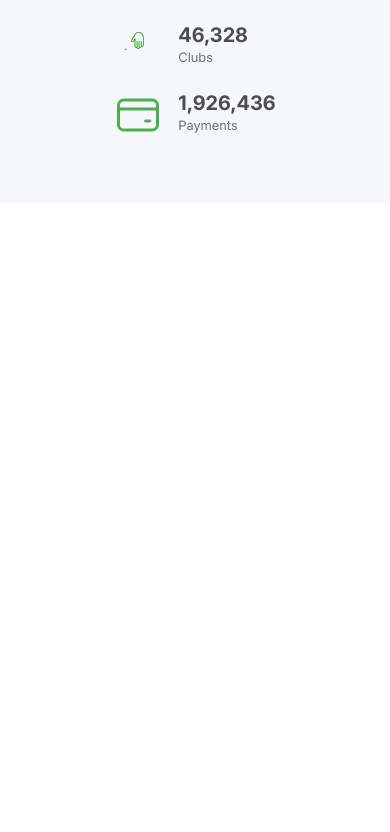
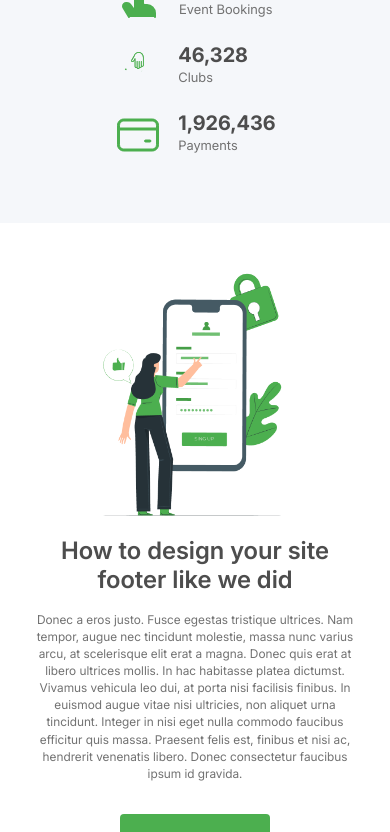
Before and after one commit to Khetag7/Nexcent, a Vue app in the folder nexcent-project/: page / in a window 390 px wide. Shown: the part 2761-3593 px from the top of the page. Before the commit the page ends 3012 px from the top, so only its background shows below. Built offline with nearby package versions, Linux system fonts and the light colour scheme.

Commit message:
HowToDesign finish and fix small problems in project /

```diff
--- a/nexcent-project/src/components/sections/HowToDesign/HowToDesign.scss
+++ b/nexcent-project/src/components/sections/HowToDesign/HowToDesign.scss
@@ -0,0 +1,92 @@
+.howToDesign
+{
+    margin-bottom: 48px;
+}
+.block__right
+{
+    display: flex;
+    flex-direction: column;
+    gap: 32px;
+    align-items: start;
+    max-width: 592px;
+
+    &-wrapp
+    {
+        display: flex;
+        gap: 16px;
+        flex-direction: column;
+    }
+
+    &-title
+    {
+        font-weight: 600;
+        font-size: 36px;
+        line-height: 122%;
+        color: #4d4d4d;
+    }
+
+    &-text
+    {
+        font-weight: 400;
+        font-size: 14px;
+        line-height: 143%;
+        color: #717171;
+    }
+}
+@media (max-width: 1248px) {
+    .container
+    {
+        padding: 0px 90px;
+    }
+    .block__right-title
+    {
+        font-size: 29px;
+    }
+    .block__right-text
+    {
+        font-size: 13px;
+    }
+}
+
+@media (max-width: 886px) {
+    .container
+    {
+        padding: 0px 30px;
+    }
+    .g-flex
+    {
+        flex-direction: column;
+        gap: 20px;
+    }
+    .block__right
+    {
+        align-items: center;
+        max-width: 100%;
+
+        &-wrapp
+        {
+            align-items: center;
+        }
+    }
+    .howToDesign__picture
+    {
+        overflow: hidden;
+    }
+    .block__right-title
+    {
+        font-size: 24px;
+        text-align: center;
+    }
+    .block__right-text
+    {
+        font-size: 12px;
+        text-align: center;
+    }
+}
+
+@media (max-width: 626px) {
+    .howToDesign__picture
+    {
+        width: 250px;
+    }
+}
--- a/nexcent-project/src/components/sections/HowToDesign/HowToDesign.vue
+++ b/nexcent-project/src/components/sections/HowToDesign/HowToDesign.vue
@@ -1,16 +1,30 @@
 <template>
     <section class="howToDesign">
-        <div class="container">
+        <div class="container g-flex">
+
+            <img src="@/assets/images/HowToDesignPicture.png" alt="" class="howToDesign__picture">
+
+            <div class="block__right">
+                <div class="block__right-wrapp">
+                    <h2 class="block__right-title">How to design your site footer like we did</h2>
+                    <span class="block__right-text">
+                        Donec a eros justo. Fusce egestas tristique ultrices. Nam tempor, augue nec tincidunt molestie, massa nunc varius arcu, at scelerisque elit erat a magna. Donec quis erat at libero ultrices mollis. In hac habitasse platea dictumst. Vivamus vehicula leo dui, at porta nisi facilisis finibus. In euismod augue vitae nisi ultricies, non aliquet urna tincidunt. Integer in nisi eget nulla commodo faucibus efficitur quis massa. Praesent felis est, finibus et nisi ac, hendrerit venenatis libero. Donec consectetur faucibus ipsum id gravida.
+                    </span>
+                </div>
+
+                <btnComponent :button-id="1" />
+            </div>
 
         </div>
     </section>
 </template>
 
 <script setup lang="ts">
+import btnComponent from "@/components/common/btnComponent2/btnComponent.vue";
 
 </script>
 
 <style scoped lang="scss">
-@use '@/components/sections/ourClients/ourClients.scss';
+@use '@/components/sections/HowToDesign/HowToDesign.scss';
 
 </style>
--- a/nexcent-project/src/components/sections/unseenPixelgrade/unseenPixelgrade.scss
+++ b/nexcent-project/src/components/sections/unseenPixelgrade/unseenPixelgrade.scss
@@ -65,6 +65,7 @@
     .block__wrapper
     {
         flex-direction: column;
+        gap: 20px;
     }
     .block__right
     {
```
